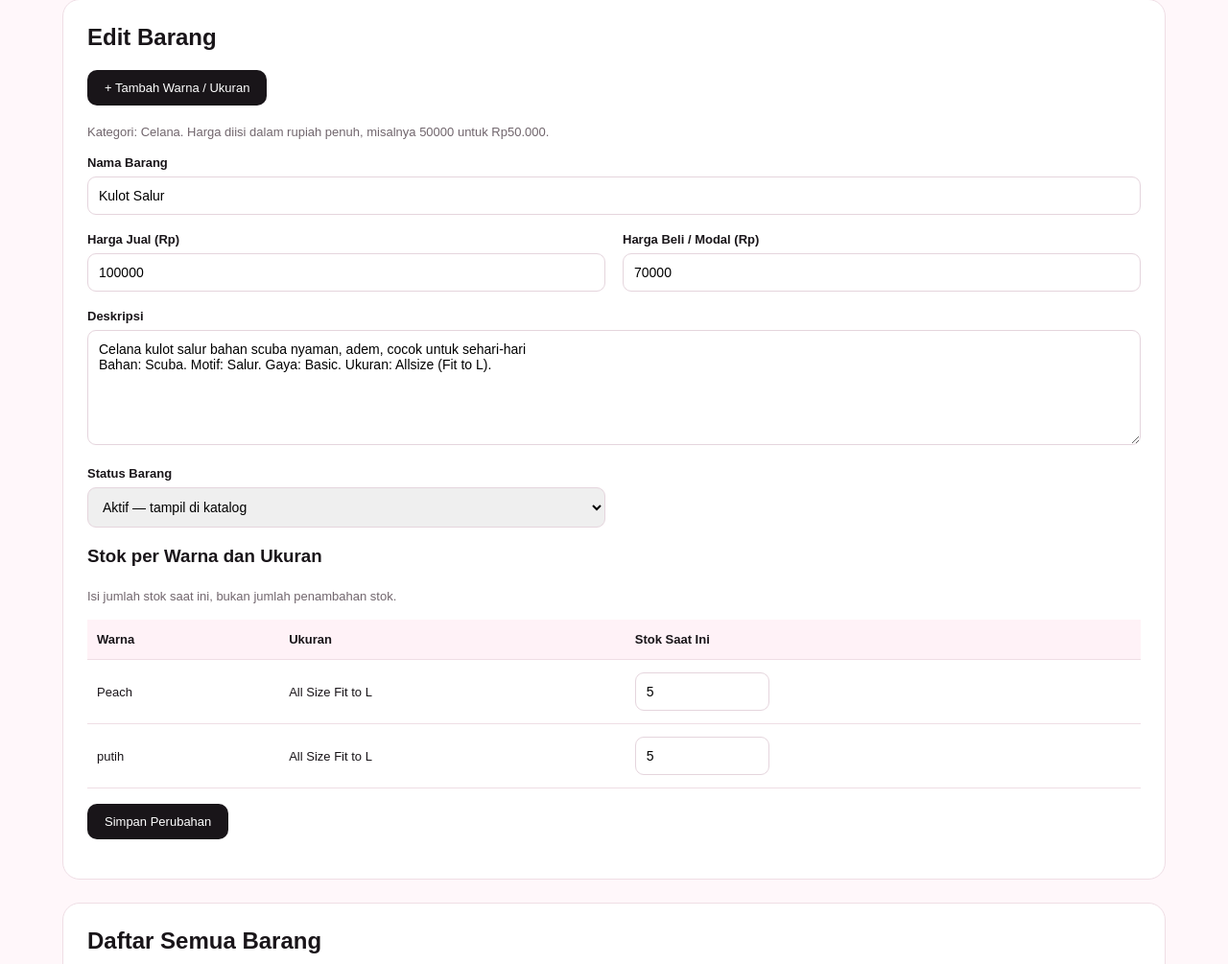
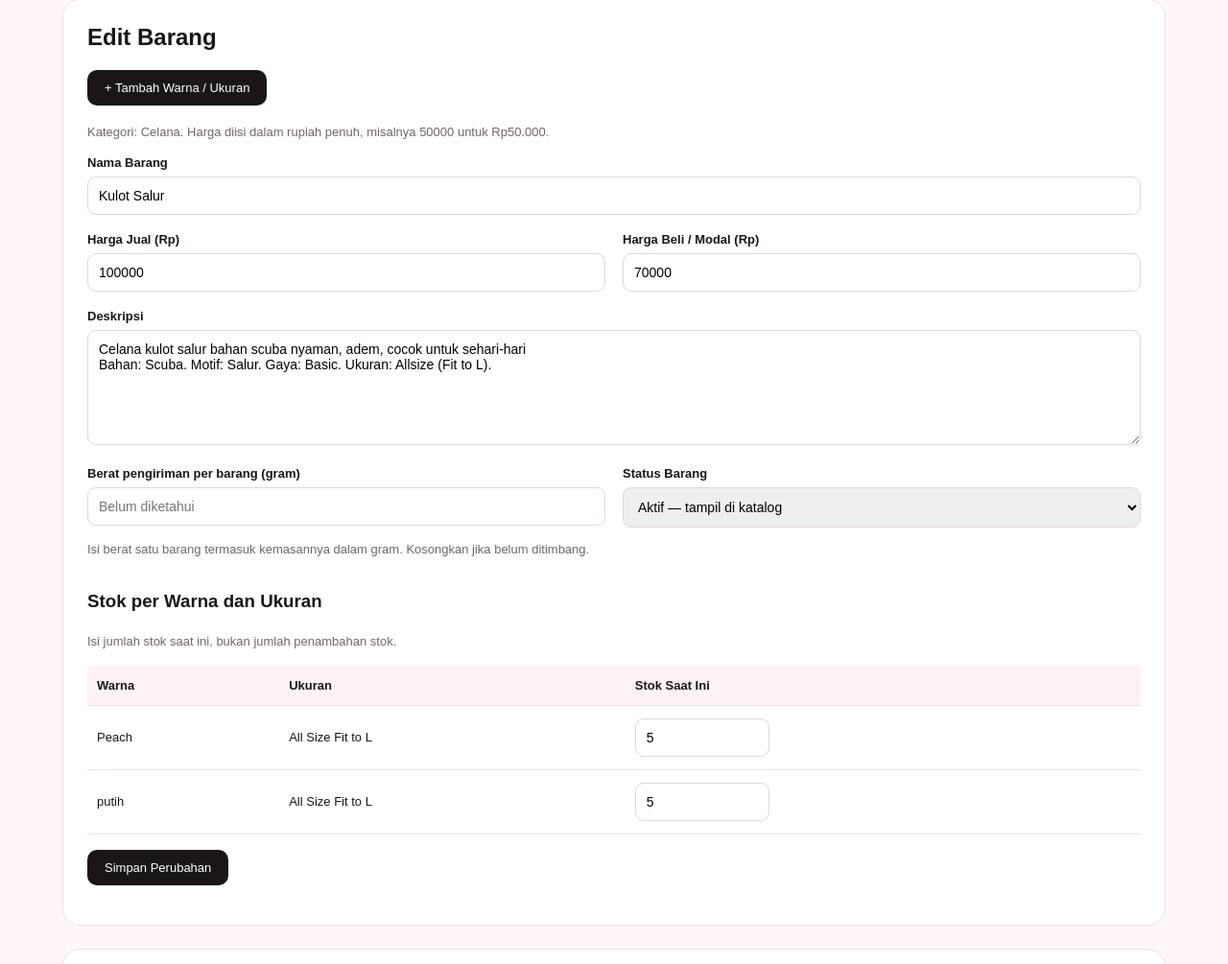
Before and after one commit to XDeathFlare/ECommerce, a PHP site: page /admin_barang.php?id=43 in a window 1280 px wide. Shown: the part 235-1240 px from the top of the page at 96% size. Run offline with PHP 8.4, Linux system fonts and the light colour scheme; the visitor is signed in with stand-in values (Sample User, id 1); data comes from the database, SQL or seed files in the repository.

Commit message:
Tambah kolom berat produk dan persiapan konfigurasi ongkir

```diff
--- a/admin_barang.php
+++ b/admin_barang.php
@@ -58,6 +58,18 @@ if ($_SERVER['REQUEST_METHOD'] === 'POST') {
     $deskripsi = inputBarang('deskripsi');
     $jualTeks = inputBarang('harga_jual');
     $beliTeks = inputBarang('harga_beli');
+    $beratTeks = inputBarang('berat_gram');
+
+    $berat = $beratTeks === ''
+        ? null
+        : filter_var(
+            $beratTeks,
+            FILTER_VALIDATE_INT,
+            ['options' => [
+                'min_range' => 1,
+                'max_range' => 2147483647
+            ]]
+        );
     $aktifTeks = inputBarang('aktif');
     $stokInput = $_POST['stok'] ?? [];
 
@@ -79,6 +91,8 @@ if ($_SERVER['REQUEST_METHOD'] === 'POST') {
         (float) $beliTeks > 1000000000
     ) {
         $pesan = 'Harga harus berupa angka 0–1.000.000.000 tanpa pemisah ribuan.';
+    } elseif ($beratTeks !== '' && $berat === false) {
+    $pesan = 'Berat harus berupa bilangan bulat positif dalam gram, atau dikosongkan jika belum diketahui.';
     } elseif (!in_array($aktifTeks, ['0', '1'], true)) {
         $pesan = 'Status barang tidak valid.';
     } elseif (!is_array($stokInput)) {
@@ -140,19 +154,23 @@ if ($_SERVER['REQUEST_METHOD'] === 'POST') {
 
             $ubah = $koneksi->prepare(
                 "UPDATE barang
-                 SET nama_barang = ?, deskripsi = ?,
-                     harga_jual = ?, harga_beli = ?, aktif = ?
-                 WHERE id_barang = ?"
+                SET nama_barang = ?, deskripsi = ?,
+                    harga_jual = ?, harga_beli = ?,
+                    aktif = ?, berat_gram = ?
+                WHERE id_barang = ?"
             );
+
             $ubah->bind_param(
-                'ssddii',
+                'ssddiii',
                 $nama,
                 $deskripsi,
                 $jual,
                 $beli,
                 $aktif,
+                $berat,
                 $idPost
             );
+
             $ubah->execute();
 
             $ubahStok = $koneksi->prepare(
@@ -227,6 +245,7 @@ if ($pesan !== '' && $barang && $_SERVER['REQUEST_METHOD'] === 'POST') {
     $barang['deskripsi'] = $deskripsi;
     $barang['harga_jual'] = $jualTeks;
     $barang['harga_beli'] = $beliTeks;
+    $barang['berat_gram'] = $beratTeks;
     $barang['aktif'] = $aktifTeks;
 }
 
@@ -532,7 +551,28 @@ $semuaBarang = $daftar->get_result();
                             rows="6"
                         ><?= hBarang($barang['deskripsi']) ?></textarea>
                     </div>
+                    <div>
+                        <label for="berat_gram">
+                            Berat pengiriman per barang (gram)
+                        </label>
 
+                        <input
+                            id="berat_gram"
+                            name="berat_gram"
+                            type="number"
+                            min="1"
+                            max="2147483647"
+                            step="1"
+                            placeholder="Belum diketahui"
+                            value="<?= hBarang($barang['berat_gram'] ?? '') ?>"
+                            aria-describedby="catatan-berat"
+                        >
+
+                        <p class="kb-catatan" id="catatan-berat">
+                            Isi berat satu barang termasuk kemasannya dalam gram.
+                            Kosongkan jika belum ditimbang.
+                        </p>
+                    </div>
                     <div>
                         <label for="aktif">Status Barang</label>
                         <select id="aktif" name="aktif">
--- /dev/null
+++ b/database_cl_collection/002_tambah_berat_barang.sql
@@ -0,0 +1,2 @@
+ALTER TABLE barang
+ADD COLUMN berat_gram INT UNSIGNED NULL DEFAULT NULL;
```
Also changed, not shown: 1 other file.
